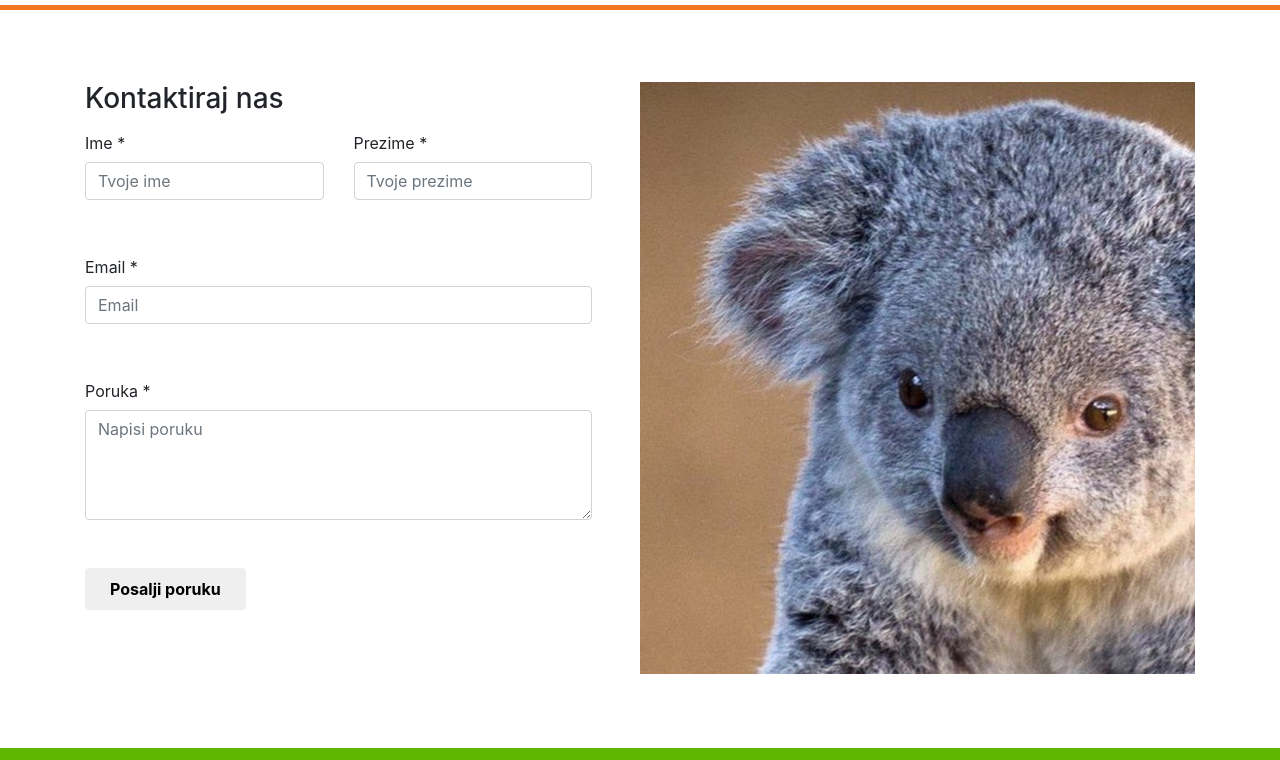
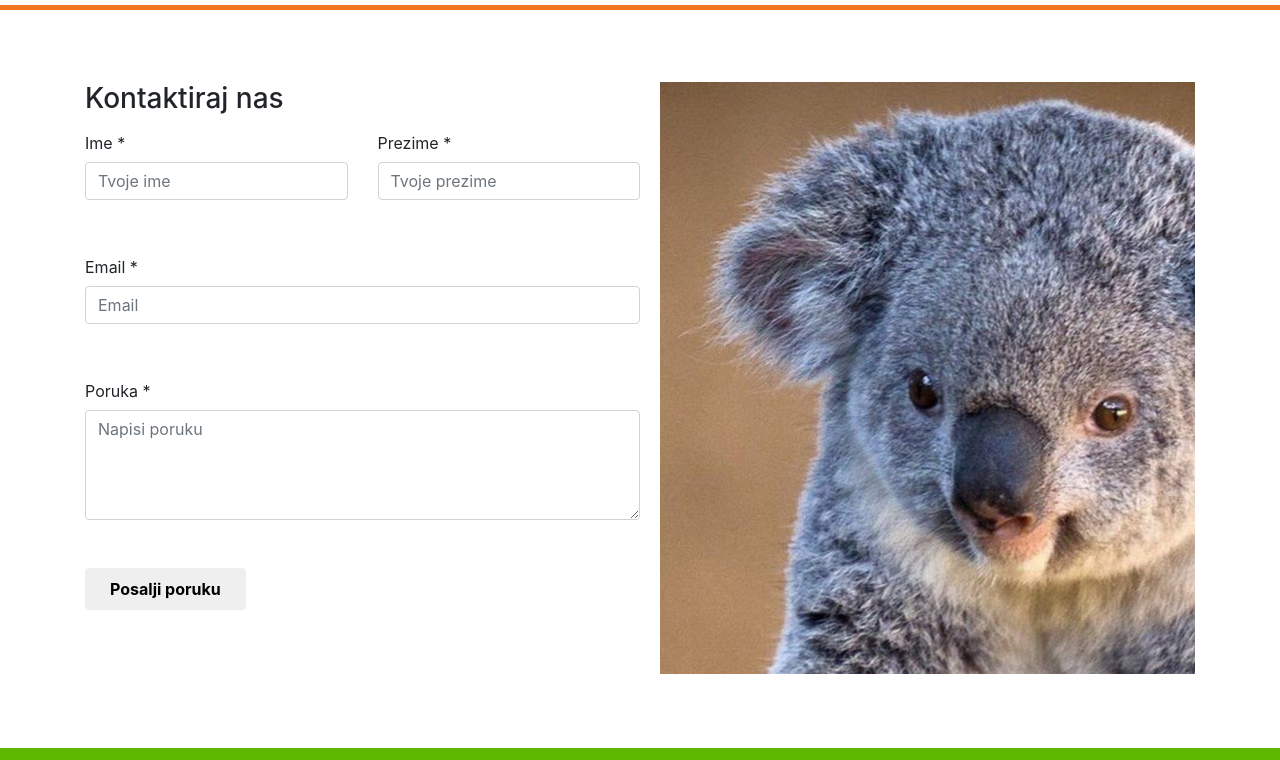
Before and after one commit to ensarhamzic/Web-Dizajn-Projekat, a plain HTML site: page kontakt.html in a window 1280 px wide. Shown: the part 101-861 px from the top of the page. Drawn offline with Linux system fonts and the light colour scheme.

Commit message:
'commit'

```diff
--- a/css/app.css
+++ b/css/app.css
@@ -379,6 +379,12 @@ footer p {
   color: white;
 }
 
+#contactImage {
+  background-image: url(../images/contact.jpg);
+  background-position: top;
+  margin-left: 20px;
+}
+
 @media only screen and (max-width: 1999px) {
   .flip-card {
     margin-top: 30px;
@@ -428,6 +434,12 @@ footer p {
   #banner_endangered,
   #banner_vulnerable {
     height: 600px;
+  }
+}
+
+@media only screen and (max-width: 767px) {
+  #contactImage {
+    display: none;
   }
 }
 
--- a/kontakt.html
+++ b/kontakt.html
@@ -12,6 +12,7 @@
     <script src="js/jquery-3.6.0.min.js"></script>
     <script src="js/bootstrap.bundle.min.js"></script>
     <script src="js/noframework.waypoints.min.js"></script>
+    <script src="js/contact.js" defer></script>
   </head>
   <body>
     <nav class="navbar navbar-expand-xl navbar-light">
@@ -71,7 +72,7 @@
             <div class="form h-100">
               <h3>Kontaktiraj nas</h3>
               <form
-                class="mb-5 mr-5"
+                class="mb-5"
                 method="post"
                 id="contactForm"
                 name="contactForm"
@@ -140,13 +141,7 @@
             </div>
           </div>
           <div class="col-md-6">
-            <div
-              class="contact-info h-100"
-              style="
-                background-image: url(images/contact.jpg);
-                background-position: top;
-              "
-            ></div>
+            <div id="contactImage" class="contact-info h-100"></div>
           </div>
         </div>
       </div>
```
Also changed, not shown: js/contact.js (added).
